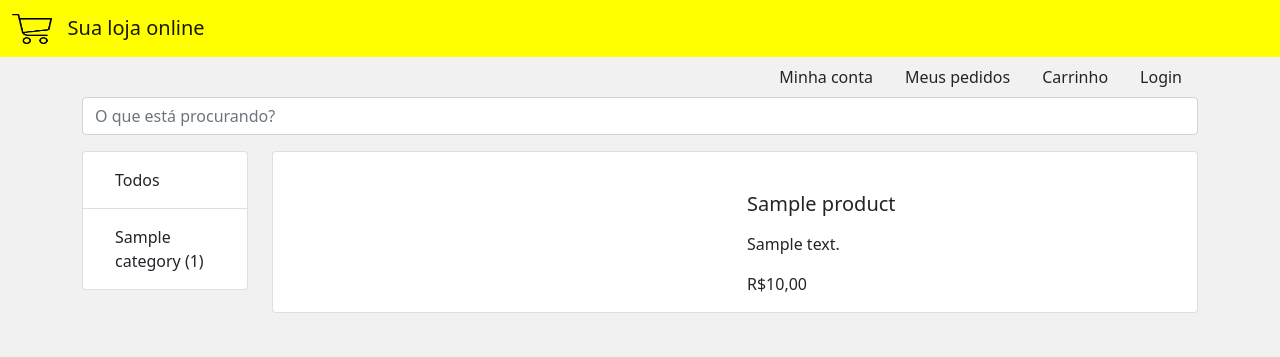
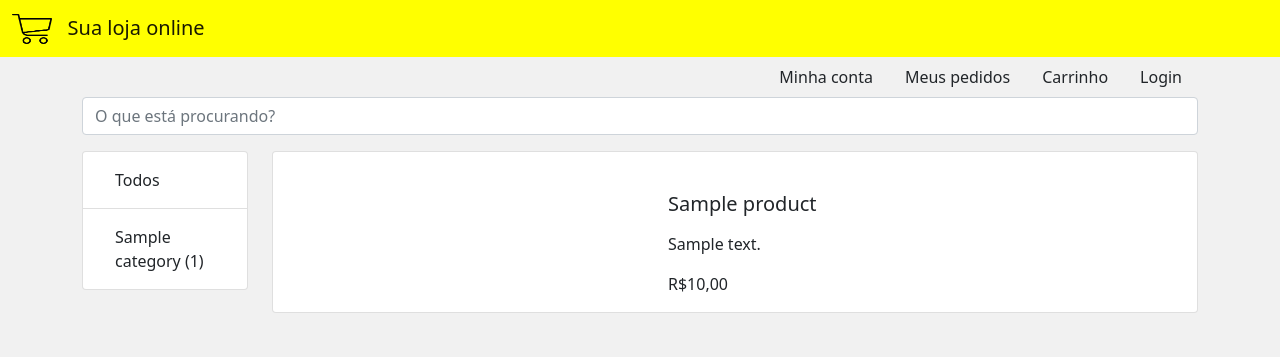
Before and after one commit to dlancioni/ecommerce, a Flask app: page /product/1 in a window 1280 px wide. Shown: the top 357 px of the page. Run offline with Flask 2, Linux system fonts and the light colour scheme; tables that the repository leaves empty hold one stand-in row (values such as "Sample post"); parts of the project's set-up code (start-up, migrations or seed data) failed here and were passed over.

Commit message:
Fix product page

```diff
--- a/store/templates/product.html
+++ b/store/templates/product.html
@@ -1,16 +1,19 @@
 {% extends 'base.html' %}
 
 {% block page_contents %}
+
     <div class="card">
         <div class="row">
-            <div class="col-md-6">
+
+            <div class="col-md-5">
                 {% for image in product[0].picture %}
                     {% if image.type == 2: %}
                         <center><img src="/img/{{ image.name }}" width="{{ image.width }}" heigth="{{ image.heigth }}" ></center>
                     {% endif %}
                 {% endfor %}
             </div>
-            <div class="col-md-6">
+
+            <div class="col-md-5">
                 <br>
                 <h5 class="card-title"><p><h5>{{ product[0].name }}</h5></p></h5>
                 <p class="card-text">{{ product[0].description }}</p>
@@ -22,6 +25,10 @@
                 </p>
                 <p class="card-text"></p>
             </div>
+
+            <div class="col-md-2">
+            </div>
+
         </div>
     </div>
 {% endblock %}
```
